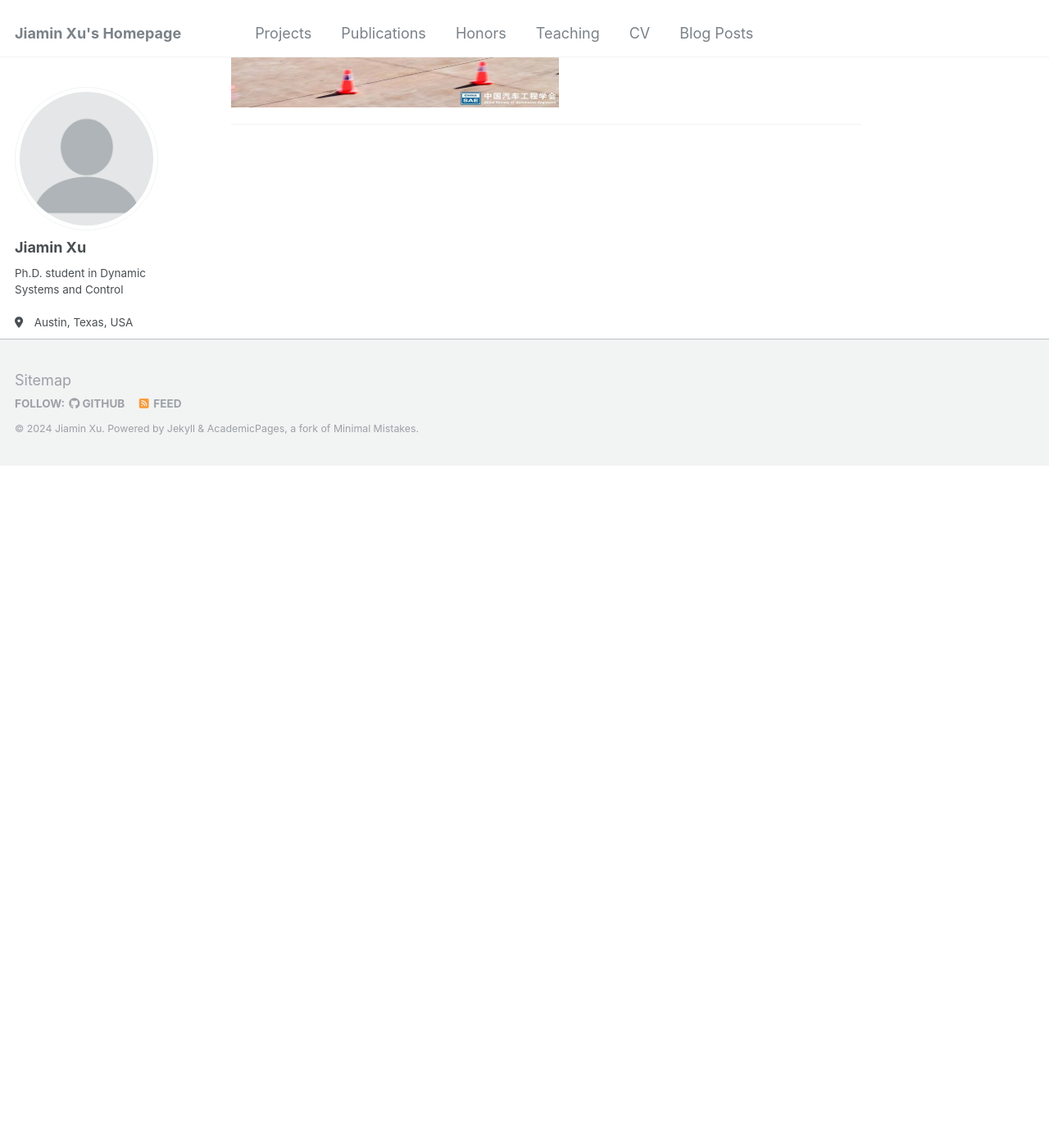
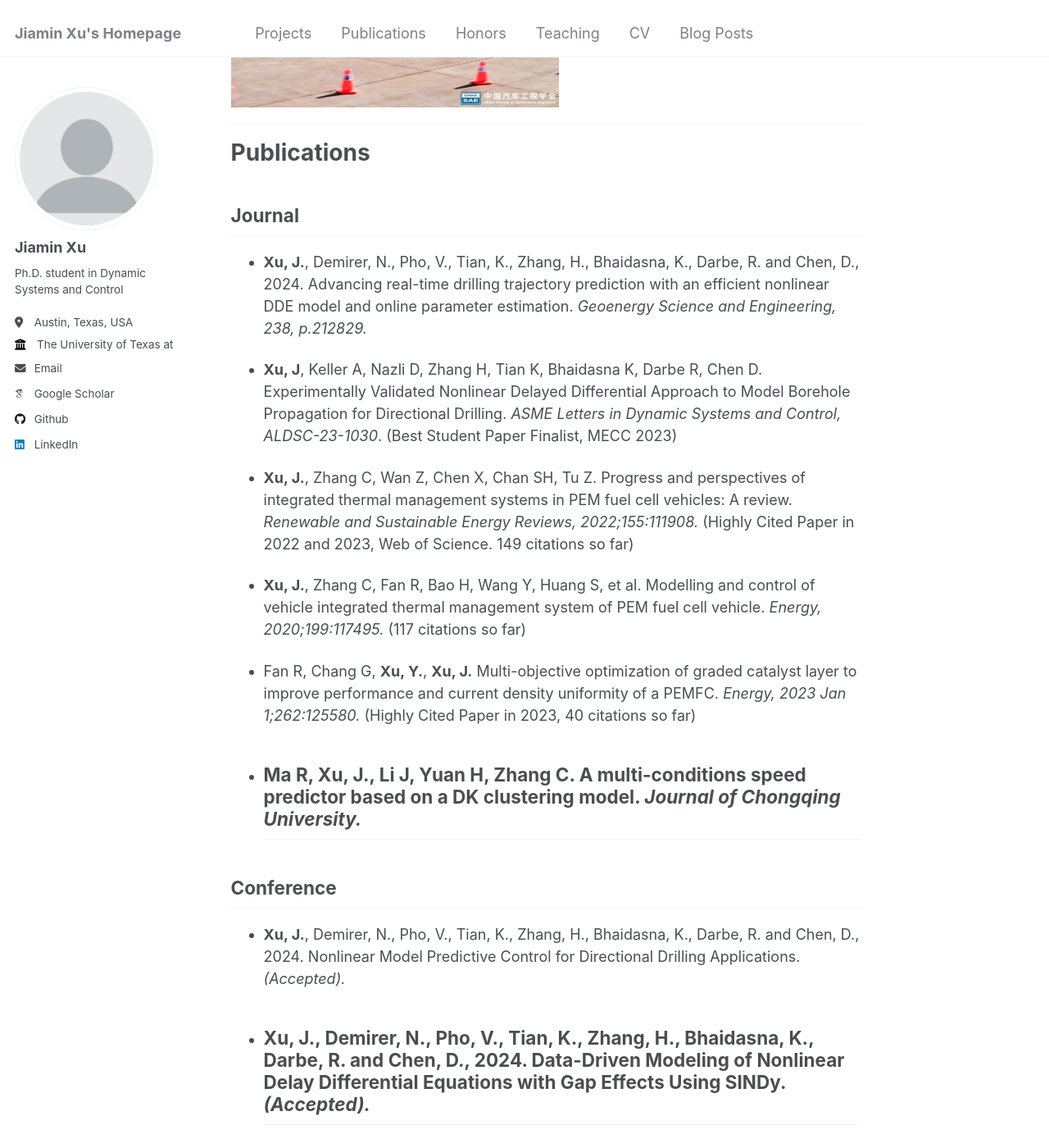
Before and after one commit to Jiaminx7/Website, a Jekyll site: the page built from _pages/about.md, in a window 1280 px wide and 1400 px high, scrolled down 5406 px. Shown: the whole window at 82% size. Built offline with Jekyll 4.4.1, drawn with Linux system fonts in a browser that asks for light colours; some web fonts are replaced; before the commit the page ends 5974 px from its top, so only the background shows below that; some of the changed text lies outside the part shown.

Commit message:
Update about.md

```diff
--- a/_pages/about.md
+++ b/_pages/about.md
@@ -138,3 +138,24 @@ My research centers on the integration of advanced physics-based and machine lea
     </p>
 </div>
 ---
+
+# Publications {#Publications}
+## Journal
+- **Xu, J.**, Demirer, N., Pho, V., Tian, K., Zhang, H., Bhaidasna, K., Darbe, R. and Chen, D., 2024. Advancing real-time drilling trajectory prediction with an efficient nonlinear DDE model and online parameter estimation. *Geoenergy Science and Engineering, 238, p.212829.*
+
+- **Xu, J**, Keller A, Nazli D, Zhang H, Tian K, Bhaidasna K, Darbe R, Chen D. Experimentally Validated Nonlinear Delayed Differential Approach to Model Borehole Propagation for Directional Drilling. *ASME Letters in Dynamic Systems and Control, ALDSC-23-1030*. (Best Student Paper Finalist, MECC 2023)
+
+- **Xu, J.**, Zhang C, Wan Z, Chen X, Chan SH, Tu Z. Progress and perspectives of integrated thermal management systems in PEM fuel cell vehicles: A review. *Renewable and Sustainable Energy Reviews, 2022;155:111908.* (Highly Cited Paper in 2022 and 2023, Web of Science. 149 citations so far)
+
+- **Xu, J.**, Zhang C, Fan R, Bao H, Wang Y, Huang S, et al. Modelling and control of vehicle integrated thermal management system of PEM fuel cell vehicle. *Energy, 2020;199:117495.* (117 citations so far)
+
+- Fan R, Chang G, **Xu, Y.**, **Xu, J.** Multi-objective optimization of graded catalyst layer to improve performance and current density uniformity of a PEMFC. *Energy, 2023 Jan 1;262:125580.* (Highly Cited Paper in 2023, 40 citations so far)
+
+- Ma R, **Xu, J.**, Li J, Yuan H, Zhang C. A multi-conditions speed predictor based on a DK clustering model. *Journal of Chongqing University.*
+---
+
+## Conference
+- **Xu, J.**, Demirer, N., Pho, V., Tian, K., Zhang, H., Bhaidasna, K., Darbe, R. and Chen, D., 2024. Nonlinear Model Predictive Control for Directional Drilling Applications. *(Accepted).*
+
+- **Xu, J.**, Demirer, N., Pho, V., Tian, K., Zhang, H., Bhaidasna, K., Darbe, R. and Chen, D., 2024. Data-Driven Modeling of Nonlinear Delay Differential Equations with Gap Effects Using SINDy. *(Accepted).*
+---
```
Also changed, not shown: other parts of _pages/about.md (+1 -1 lines).
